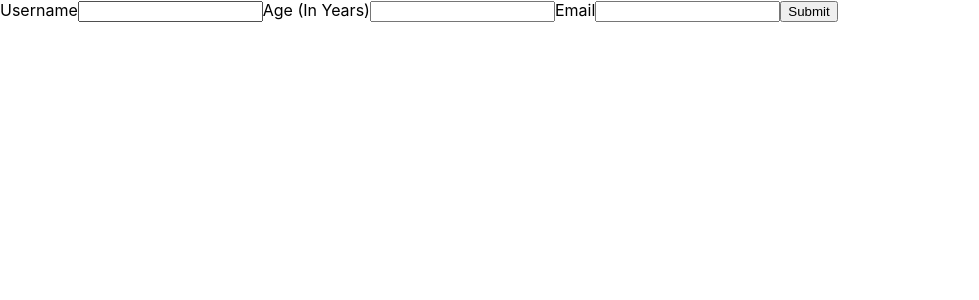
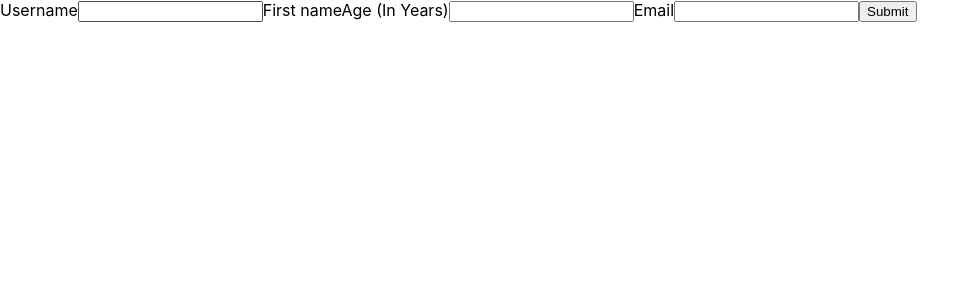
Before and after one commit to Mr-Smyth/react-user-store, a React (Create React App) app: page / in a window 1280 px wide. Shown: the top 300 px of the page, without its empty margins (0-979 px from the left). Built offline with nearby package versions, Linux system fonts and the light colour scheme.

Commit message:
Update AddUser.js

```diff
--- a/src/components/Users/AddUser.js
+++ b/src/components/Users/AddUser.js
@@ -9,6 +9,8 @@ const AddUser = (props) => {
       <form>
         <label htmlFor="username">Username</label>
         <input id="username" type="text"></input>
+        <label htmlFor="firstname">First name</label>
+
         <label htmlFor="age">Age (In Years)</label>
         <input id="age" type="number"></input>
         <label htmlFor="email">Email</label>
```
